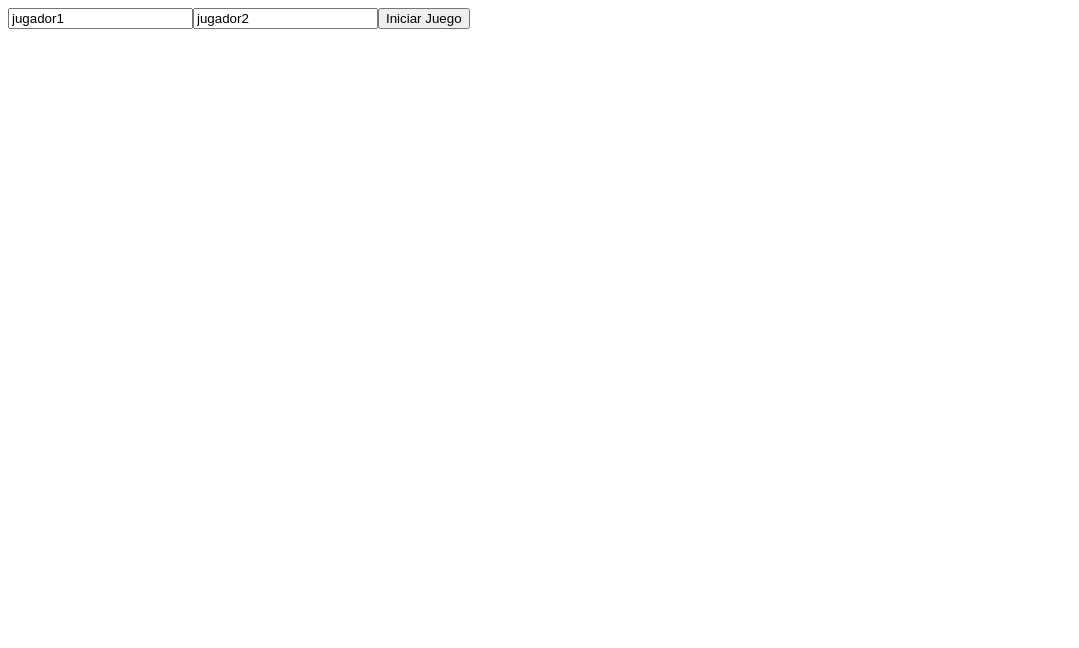
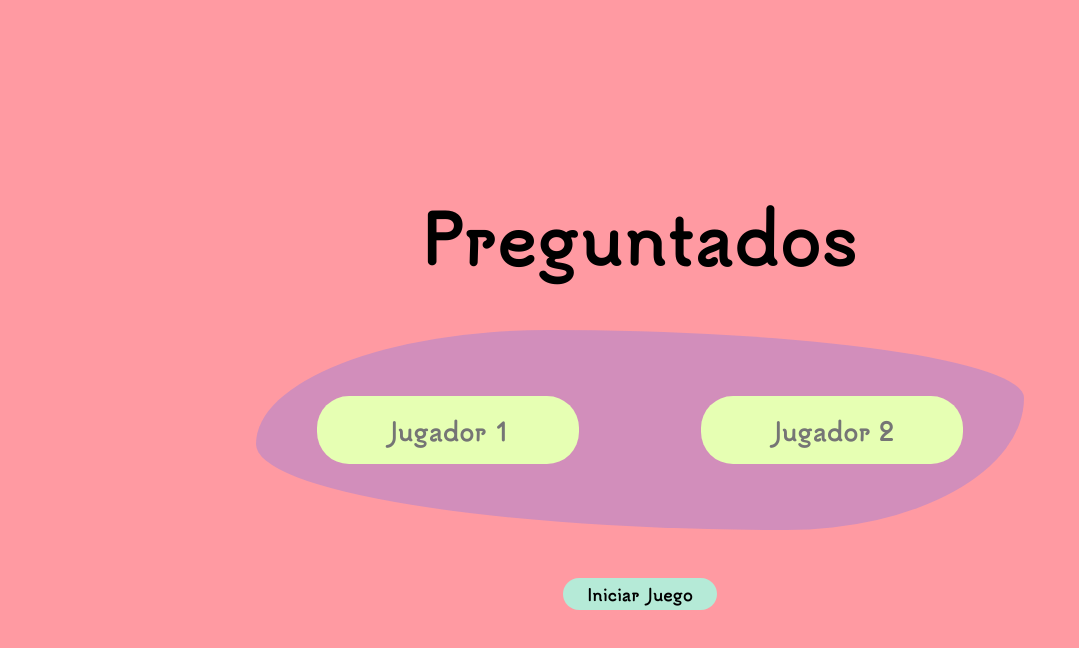
Before and after one commit to Andreco-Juarez/pregunta2, a plain HTML site: page index.html in a window 1280 px wide. Shown: the whole page, without its empty margins (0-1079 px from the left). Drawn offline with nearby package versions, Linux system fonts and the light colour scheme.

Commit message:
Diseño completo de primera pantalla

```diff
--- a/dynamics/js/juego.js
+++ b/dynamics/js/juego.js
@@ -156,17 +156,15 @@ window.onload = function(){
 
     }
 
+
     function setGameScreen(root){
         let h1 = document.createElement("h1");
         let btnSend = document.createElement("button");
         let divPlayer1 = document.createElement("div");
         let divPlayer2 = document.createElement("div");
-        let canvas = document.createElement("canvas");
 
-        canvas.style.height = "300px";
-        canvas.style.width = "300px";
 
-        let ctx = canvas.getContext('2d');
+
 
 
 
@@ -179,7 +177,9 @@ window.onload = function(){
         root.appendChild(btnSend);
         root.appendChild(divPlayer1);
         root.appendChild(divPlayer2);
-        root.appendChild(canvas);
+
+        body.style.backgroundColor="#b5ead7";
+
 
         btnSend.addEventListener("click",()=>{
             let numeroAleatorio = Math.floor(Math.random() * 6);
@@ -189,20 +189,40 @@ window.onload = function(){
         })
     }
 
+    /*Primera vista*/
     function setFirstScreen(root){
         let input1 = document.createElement("input");
         let input2 = document.createElement("input");
         let btnInicio = document.createElement("button");
+        let divContainer = document.createElement("div");
+        let divTitulo = document.createElement("div");
+        let spanTitulo = document.createElement("span");
 
-        input1.value = "jugador1";
-        input2.value = "jugador2";
+        input1.value = "";
+        input2.value = "";
         btnInicio.textContent = "Iniciar Juego";
         btnInicio.id = "btnInicio";
+        divContainer.id = "divContainer";
+        divTitulo.id="divTitulo";
+        spanTitulo.id="spanTitulo";
 
 
-        root.appendChild(input1);
-        root.appendChild(input2);
-        root.appendChild(btnInicio);
+
+        // divContainer.setAttribute("id", "divContainer");
+        // divPadre.appendChild(divTitulo);
+        spanTitulo.innerHTML="Preguntados";
+        divPadre.appendChild(spanTitulo);
+        divPadre.appendChild(divContainer);
+        divContainer.appendChild(input1);
+        divContainer.appendChild(input2);
+        divPadre.appendChild(btnInicio);
+        // root.appendChild(divContainer);
+        // root.appendChild(input1);
+        // root.appendChild(input2);
+        // root.appendChild(btnInicio);
+        body.style.backgroundColor="#FF9AA2";
+        input1.setAttribute("placeholder", "Jugador 1");
+        input2.setAttribute("placeholder", "Jugador 2");
 
         btnInicio.addEventListener("click", ()=>{
             player1 = new Jugador(input1.value);
@@ -242,12 +262,13 @@ window.onload = function(){
     //2->pregunta
     //3->resPregunta
     //4->win
-
+    let body = document.getElementById("body");
     let player1, player2;
     let jugadorActivo;
     let screenState = 0;
     let materias = ["Matemáticas","Física","Química","Psicología","Literatura","Computación"];
     let materia = "Matemáticas";
+
     let divPadre = document.getElementById("juego");
     setScreens(0);
 
--- a/index.html
+++ b/index.html
@@ -4,11 +4,12 @@
     <meta charset="UTF-8">
     <meta http-equiv="X-UA-Compatible" content="IE=edge">
     <meta name="viewport" content="width=device-width, initial-scale=1.0">
-    <title>Document</title>
+    <title>Preguntados</title>
     <script src="./dynamics/js/juego.js"></script>
     <link rel="stylesheet" href="./statics/styles/index.css">
+    <link rel="stylesheet" href="https://cdnjs.cloudflare.com/ajax/libs/animate.css/4.1.1/animate.min.css" />
 </head>
-<body>
+<body id="body">
     <div id="juego"></div>
 </body>
 </html>
--- a/statics/styles/index.css
+++ b/statics/styles/index.css
@@ -1,3 +1,82 @@
+@font-face {
+    font-family: Input;
+    src: url("../fonts/Tsukimi_Rounded/TsukimiRounded-Bold.ttf");
+}
+*{
+    margin: 0;
+}
+body{
+    /* background-color: #FF9AA2; */
+    /* display: flex;
+    flex-direction: column;
+    justify-content: space-around; */
+    align-items: center;
+    width: 100vw;
+    height: 100vh;
+}
+#juego{
+    display: flex;
+    flex-direction: column;
+    justify-content: center;
+    align-items: center;
+    width: 100vw;
+    height: 100vh;
+}
+/*=================================Pantalla 1=======================================*/
+#spanTitulo{
+    font-family: Input;
+    font-size: 4rem;
+    /* margin-bottom: 2rem; */
+        /* text-align: center; */
+        animation: pulse;
+        animation-duration: 1.5s;
+        animation-iteration-count: infinite;
+}
+/*Contenedor de los inputs*/
+#divContainer{
+    display: flex;
+    justify-content: space-around;
+    align-items: center;
+    width: 60vw;
+    height: 200px;
+    background-color: rgba(99, 111, 247, 0.287);
+    border-radius: 38% 62% 31% 69% / 57% 34% 66% 43%                    ;
+    margin: 3rem;
+}
+#divContainer>input{
+    width: 20vw;
+    height: 4rem;
+    border-radius: 2rem;
+    border: transparent solid 1px;
+    background-color: #e6ffb3;
+    font-family: Input;
+    font-size: 1.5rem;
+    text-align: center;
+}
+#divContainer>input:focus{
+    transition: transform .3s linear, background-color .3s linear;
+    transform: scale(1.1);
+    background-color: #d0f683;
+}
+#btnInicio{
+    width: 12vw;
+    height: 2rem;
+    border-radius: 2rem;
+    border: transparent solid 1px;
+    background-color: #B5EAD7;
+    font-family: Input;
+    font-size: 1rem;
+    text-align: center;
+}
+#btnInicio:hover{
+    transition: background-color .2s linear, transform .2s linear;
+    background-color: #71ceac;
+    transform: scale(1.2);
+}
+
+/*==========================Pantalla¿=============================================*/
+
+
 .respuesta{
     background-color: #f4f4f4;
     color: #000;
```
Also changed, not shown: statics/fonts/Tsukimi_Rounded/OFL.txt (added), statics/fonts/Tsukimi_Rounded/TsukimiRounded-Bold.ttf (added), statics/fonts/Tsukimi_Rounded/TsukimiRounded-Light.ttf (added), statics/fonts/Tsukimi_Rounded/TsukimiRounded-Medium.ttf (added), statics/fonts/Tsukimi_Rounded/TsukimiRounded-Regular.ttf (added), statics/fonts/Tsukimi_Rounded/TsukimiRounded-SemiBold.ttf (added).
